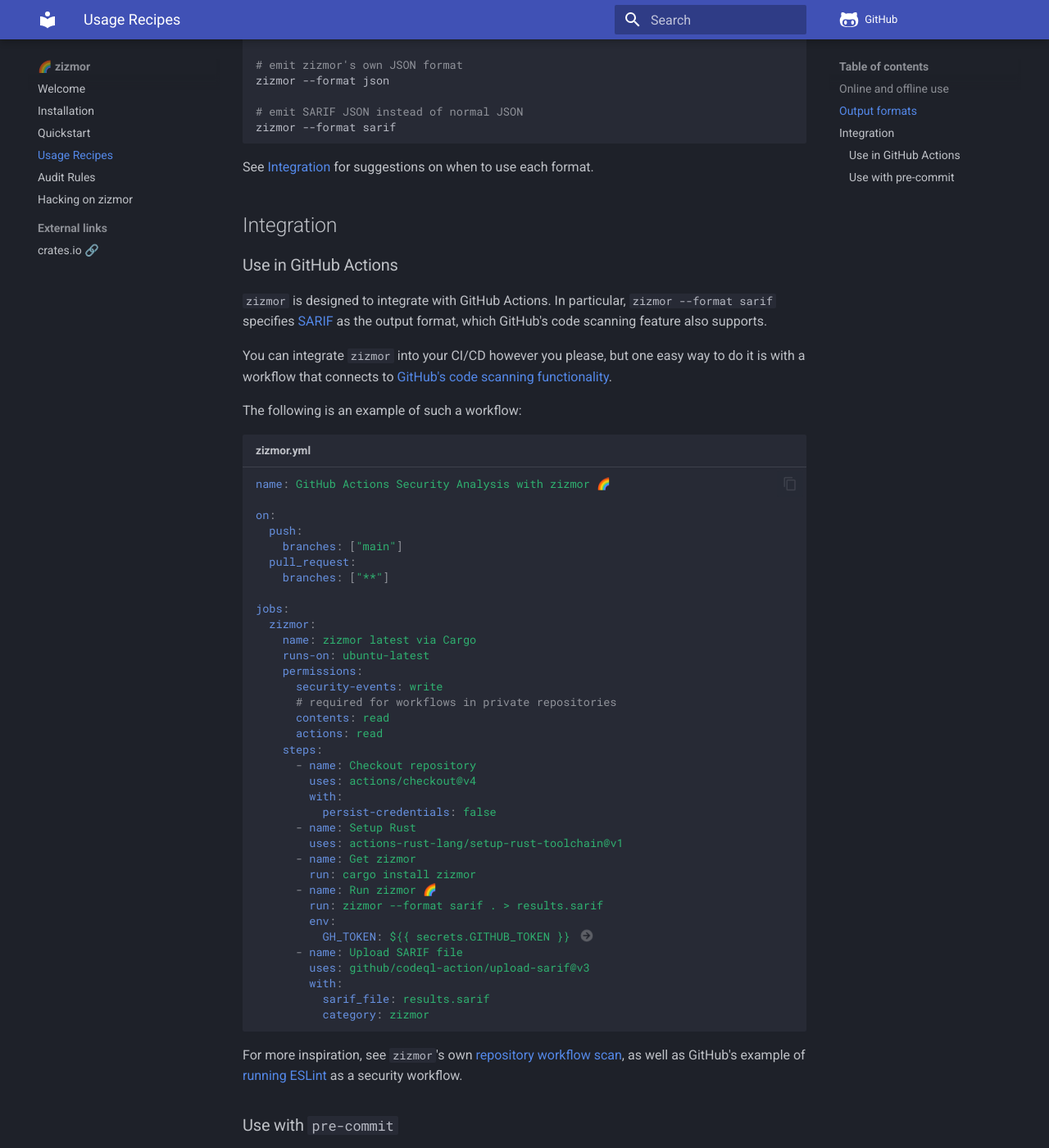
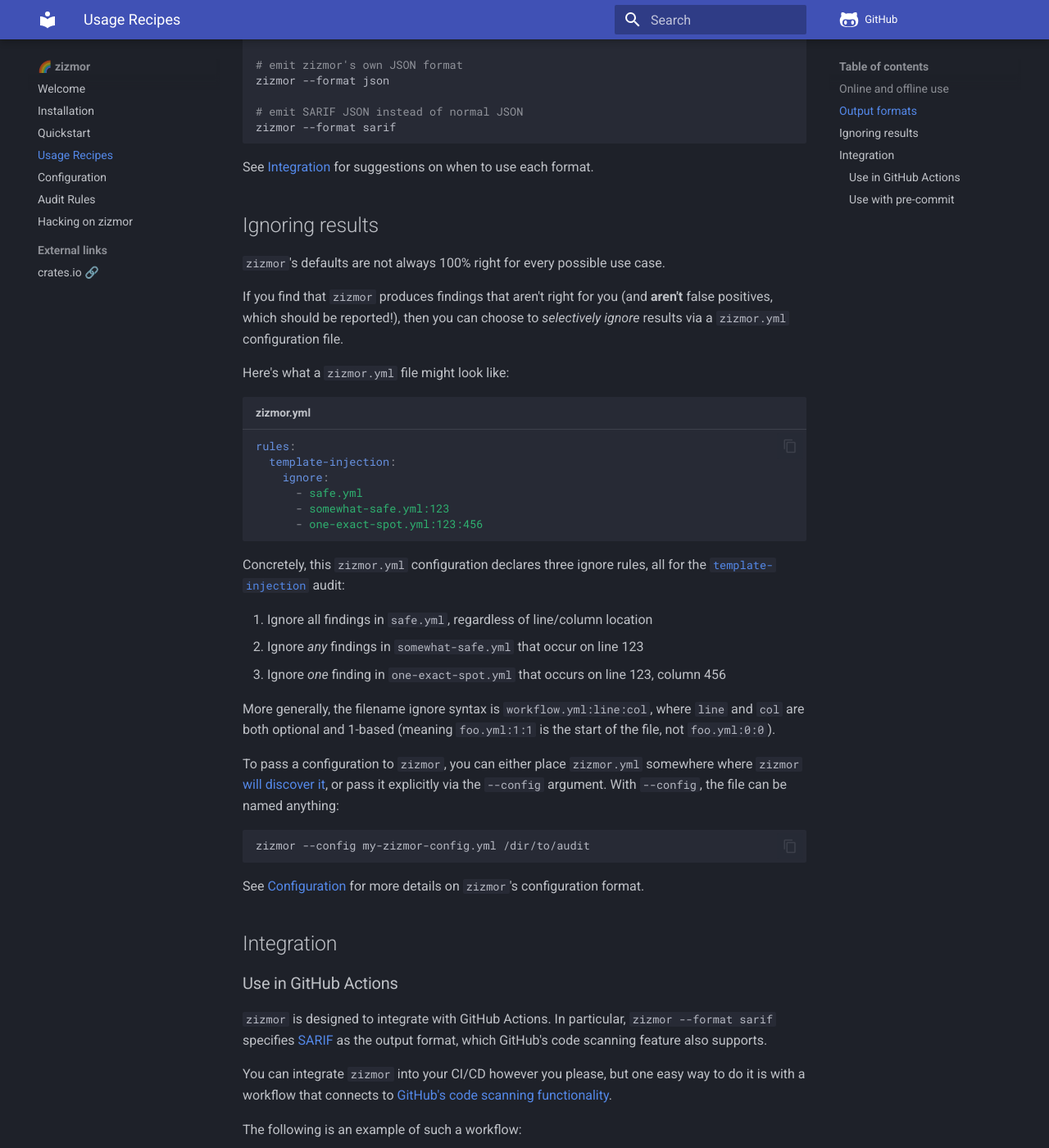
Before and after one commit to zizmorcore/zizmor, an MkDocs documentation site: the page built from docs/usage.md, in a window 1280 px wide and 1400 px high, scrolled down 679 px. Shown: the whole window at 82% size. Built offline with MkDocs 1.6.1 and Material for MkDocs 9.7.7, drawn with Linux system fonts in a browser that asks for light colours; comment, search, counter and statistics services are not loaded.

Commit message:
docs: WIP config/usage docs

````diff
--- a/docs/usage.md
+++ b/docs/usage.md
@@ -37,6 +37,49 @@
 ```
 
 See [Integration](#integration) for suggestions on when to use each format.
+
+## Ignoring results
+
+`zizmor`'s defaults are not always 100% right for every possible use case.
+
+If you find that `zizmor` produces findings that aren't right for you
+(and **aren't** false positives, which should be reported!), then you can
+choose to *selectively ignore* results via a `zizmor.yml` configuration file.
+
+Here's what a `zizmor.yml` file might look like:
+
+```yaml title="zizmor.yml"
+rules:
+  template-injection:
+    ignore:
+      - safe.yml
+      - somewhat-safe.yml:123
+      - one-exact-spot.yml:123:456
+```
+
+Concretely, this `zizmor.yml` configuration declares three ignore rules,
+all for the [`template-injection`](./audits.md#template-injection) audit:
+
+1. Ignore all findings in `safe.yml`, regardless of line/column location
+2. Ignore *any* findings in `somewhat-safe.yml` that occur on line 123
+3. Ignore *one* finding in `one-exact-spot.yml` that occurs on line 123, column 456
+
+More generally, the filename ignore syntax is `workflow.yml:line:col`, where
+`line` and `col` are both optional and 1-based (meaning `foo.yml:1:1`
+is the start of the file, not `foo.yml:0:0`).
+
+To pass a configuration to `zizmor`, you can either place `zizmor.yml`
+somewhere where `zizmor` [will discover it], or pass it explicitly via
+the `--config` argument. With `--config`, the file can be named anything:
+
+```bash
+zizmor --config my-zizmor-config.yml /dir/to/audit
+```
+
+[will discover it]: ./configuration.md#discovery
+
+See [Configuration](./configuration.md) for more details on `zizmor`'s
+configuration format.
 
 ## Integration
 
--- a/mkdocs.yml
+++ b/mkdocs.yml
@@ -12,6 +12,7 @@
   - "installation.md"
   - "quickstart.md"
   - "usage.md"
+  - "configuration.md"
   - "audits.md"
   - "development.md"
   - External links:
````
Also changed, not shown: docs/configuration.md (added, +5 -0 lines).
